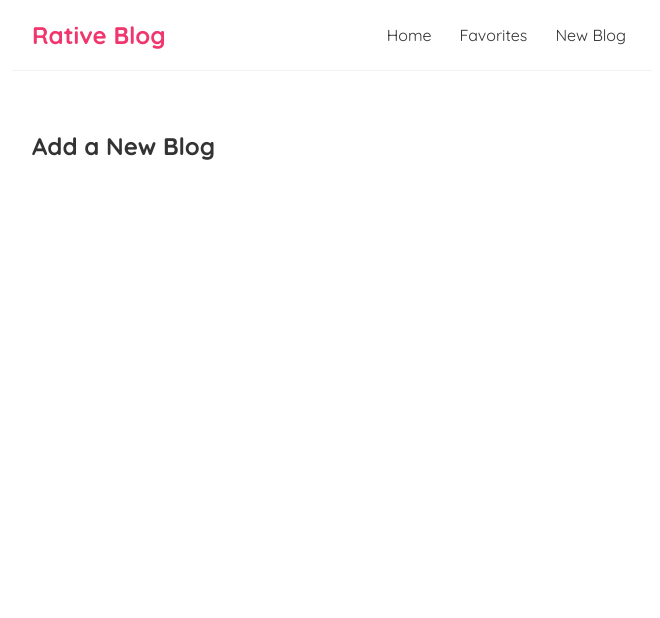
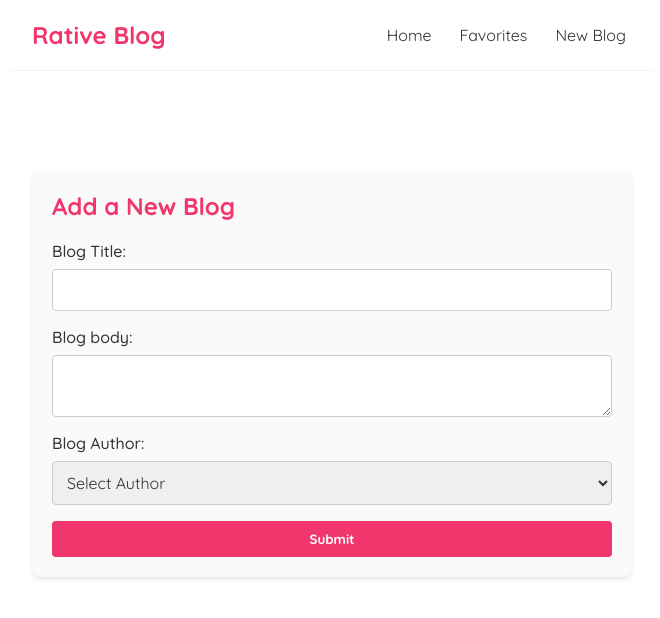
Before and after one commit to suvepatra004/mamba-blog, a React (Create React App) app: page /create in a window 1280 px wide. Shown: the top 618 px of the page, without its empty margins (308-968 px from the left). Built offline with nearby package versions, Linux system fonts and the light colour scheme.

Commit message:
added a Create.js for adding new blogs in the Blog List and added lil bit css for the Create Blog Form

```diff
--- a/src/Create.js
+++ b/src/Create.js
@@ -2,6 +2,26 @@ const Create = () => {
   return (
     <div className="create">
       <h2>Add a New Blog</h2>
+      <form action="">
+        {/* Form fields for creating a new blog */}
+        <label for="title">Blog Title:</label>
+        <input name="title" id="create-blog-title" type="text" required />
+
+        {/* Textarea for blog body */}
+        <label for="body">Blog body: </label>
+        <textarea name="body" id="create-blog-body" required></textarea>
+
+        {/* Input for blog author */}
+        <label for="select">Blog Author:</label>
+        <select name="select" id="select-author">
+          <option value="default">Select Author</option>
+          <option value="Mario">Mario</option>
+          <option value="Yoshi">Yoshi</option>
+        </select>
+
+        {/* Submit button for the form */}
+        <button>Submit</button>
+      </form>
     </div>
   );
 };
--- a/src/index.css
+++ b/src/index.css
@@ -121,3 +121,74 @@
 .loading span {
   animation: blink 1s infinite;
 }
+
+/* Create new Blog Form */
+.create {
+  max-width: 600px;
+  margin: 40px auto;
+  padding: 20px;
+  background: #fafafa;
+  border-radius: 8px;
+  box-shadow: 0 2px 4px rgba(0, 0, 0, 0.1);
+}
+.create h2 {
+  font-size: 24px;
+  color: #f1356d;
+  margin-bottom: 20px;
+}
+.create form {
+  display: flex;
+  flex-direction: column;
+}
+.create label {
+  margin-bottom: 8px;
+  font-weight: 500;
+}
+.create input,
+.create textarea {
+  padding: 10px;
+  margin-bottom: 16px;
+  border: 1px solid #ccc;
+  border-radius: 4px;
+  font-size: 16px;
+}
+.create input:focus,
+.create textarea:focus {
+  border-color: #f1356d;
+  outline: none;
+}
+.create button {
+  padding: 10px;
+  background: #f1356d;
+  color: white;
+  border: none;
+  border-radius: 4px;
+  cursor: pointer;
+  font-weight: 700;
+}
+.create button:hover {
+  background: #d1245c;
+}
+.create .error {
+  color: red;
+  font-size: 14px;
+  margin-top: -10px;
+  margin-bottom: 10px;
+}
+.create .success {
+  color: green;
+  font-size: 14px;
+  margin-top: 10px;
+  margin-bottom: 10px;
+}
+select {
+  padding: 10px;
+  margin-bottom: 16px;
+  border: 1px solid #ccc;
+  border-radius: 4px;
+  font-size: 16px;
+}
+select:focus {
+  border-color: #f1356d;
+  outline: none;
+}
```
